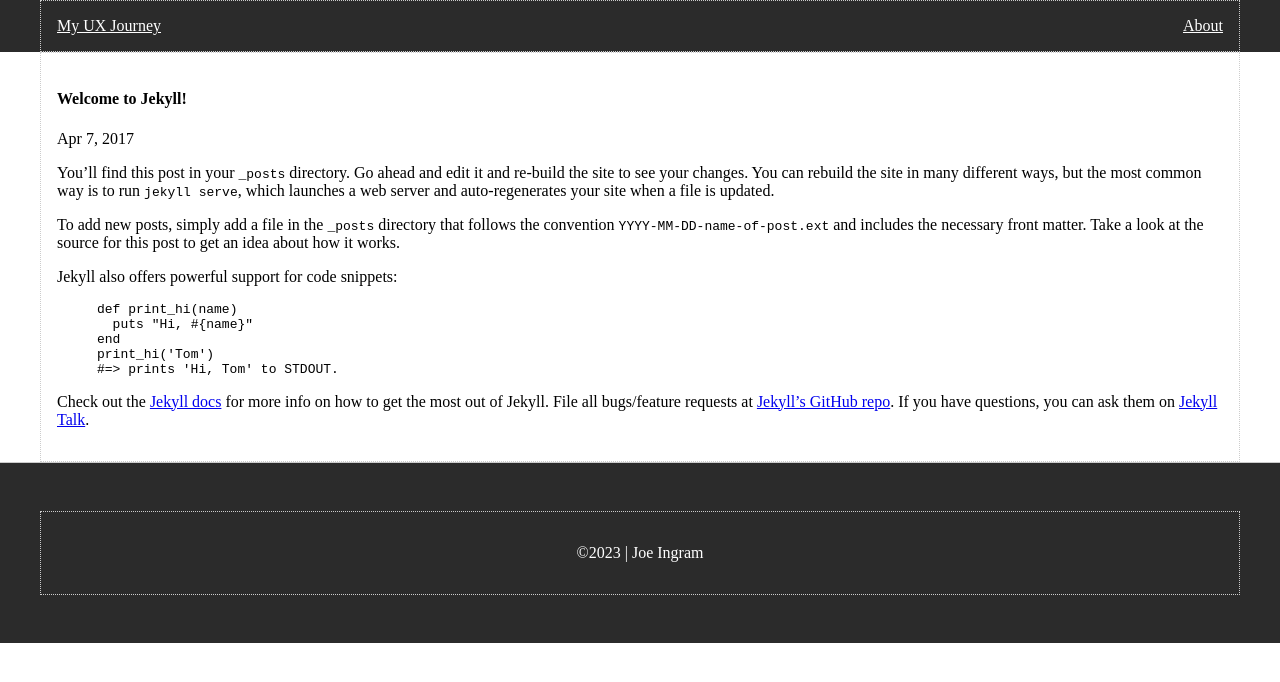
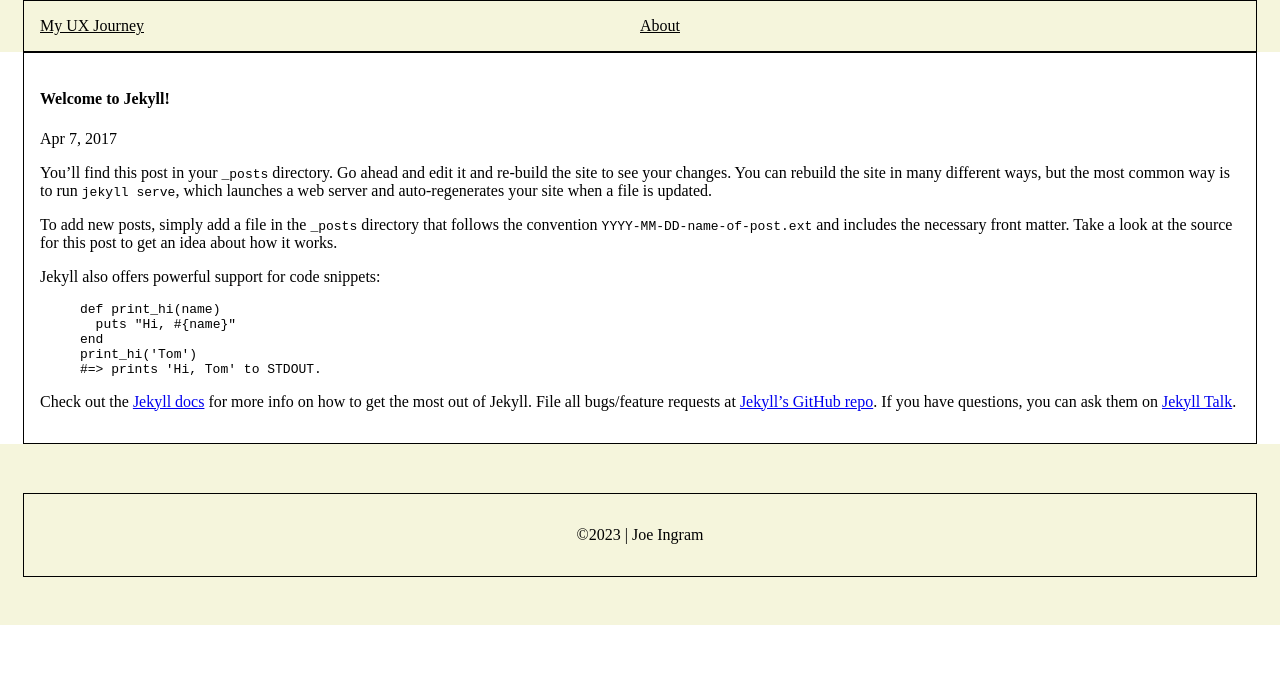
Before and after one commit to myuxjourney/myuxjourney.github.io, a Jekyll site: the page built from _posts/2017-04-07-welcome-to-jekyll.markdown, in a window 1280 px wide. Shown: the top 682 px of the page. Built offline with Jekyll 4.4.1, drawn with Linux system fonts in a browser that asks for light colours; nearby versions of some CDN libraries.

Commit message:
small change

```diff
--- a/_sass/_base.scss
+++ b/_sass/_base.scss
@@ -1,5 +1,6 @@
 * {
-  box-sizing: border-box;
+  box-sizing: content-box;
+  width: 100%;
 }
 
 
--- a/_sass/_footer.scss
+++ b/_sass/_footer.scss
@@ -1,7 +1,7 @@
 footer.site-footer {
-  border-top: 1px solid #ccc;
-  background: #2b2b2b;
-  color: white;
+  border-top: 1px solid #F5F5DC;
+  background: #F5F5DC;
+  color: rgb(0, 0, 0);
   padding: 3em 0;
   text-align: center;
 }
--- a/_sass/_header.scss
+++ b/_sass/_header.scss
@@ -1,11 +1,11 @@
 header.site-header {
-  background: #2b2b2b;
-  color: white;
+  background: #F5F5DC;
+  color: rgb(27, 27, 27);
   .content-wrap {
     display: flex;
     justify-content: space-between;
     a {
-      color: white;
+      color: rgb(0, 0, 0);
     }
   }
 }
--- a/_sass/_layout.scss
+++ b/_sass/_layout.scss
@@ -1,5 +1,6 @@
 .content-wrap {
-  border: 1px dotted #ccc;
+  border: 1px solid #000000
+  ;
   max-width: 1200px;
   margin: 0 auto;
   padding: 1em;
```
Also changed, not shown: index.html (+5 -2 lines).
